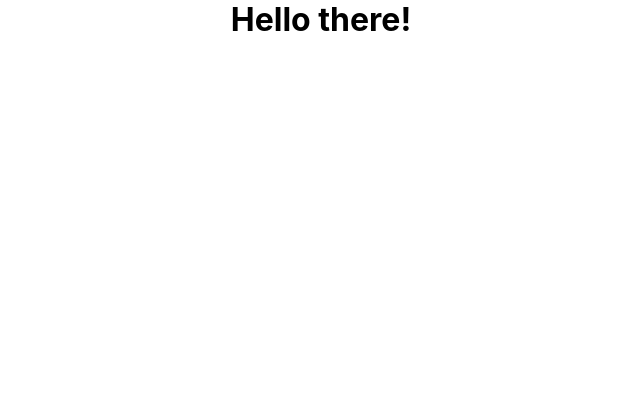
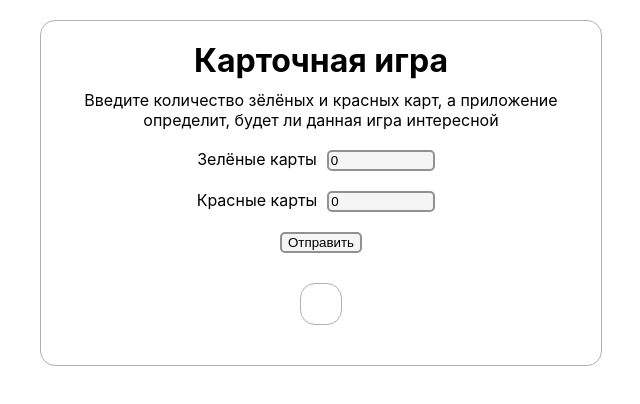
Before and after one commit to staelerss/cardGame, a React (Create React App) app in the folder card-game/: page / in a window 1280 px wide. Shown: the top 404 px of the page, without its empty margins (319-959 px from the left). Built offline with nearby package versions, Linux system fonts and the light colour scheme.

Commit message:
added useState react hook, event listeners for green card and red card quantity in inputs, finished general css styling of components

```diff
--- a/card-game/src/components/cardGame.jsx
+++ b/card-game/src/components/cardGame.jsx
@@ -1,7 +1,32 @@
-import React from "react";
+import React,{useState} from "react";
+import './styles.css';
 export const CardGame = () => {
+    const [greenCardState, setGreenCardState] =useState(0);
+    const [redCardState, setRedCardState] = useState(0);
+
+    //🟩🟥
+
+    const setGreenCardValue = (event) => {
+        setGreenCardState(event.target.value);
+    }
+
+    const setRedCardValue = (event) => {
+        setRedCardState(event.target.value);
+    }
+
     return (
-        <h1>Hello there!</h1>
+        <div className="cardGame-wrapper">
+            <h1>Карточная игра</h1>
+            <p>Введите количество зёлёных и красных карт, а приложение определит, будет ли данная игра интересной</p>
+            <form className="cardGame-form">
+                <label>Зелёные карты<input className="cardGame-element" type="number" name="greenCard" value={greenCardState} onChange={setGreenCardValue} min="0" required></input></label>
+                <label>Красные карты<input className="cardGame-element" type="number" name="redCard" value={redCardState} onChange={setRedCardValue} min="0" required></input></label>
+                <button className="cardGame-element" type="submit">Отправить</button>
+                <div className="cardGame-wrapper">
+                    <output placeholder="123"></output>
+                </div>
+            </form>
+        </div>
     )
 
 }
--- /dev/null
+++ b/card-game/src/components/styles.css
@@ -0,0 +1,36 @@
+p {
+    text-align: center;
+    max-width: 500px;
+    padding: 10px;
+}
+
+.cardGame-wrapper {
+    display: flex;
+    flex-direction: column;
+    align-items: center;
+    justify-content: center;
+    margin: 20px;
+    padding: 20px;
+    border: 1px solid #b0b0b0;
+    border-radius: 15px;
+}
+
+.cardGame-form {
+    display: flex;
+    flex-direction: column;
+    justify-content: center;
+    align-items: center;
+}
+
+.cardGame-element {
+    margin: 10px;
+    max-width: 100px;
+    border: 2px solid #919191;
+    border-radius: 5px;
+    background-color: #f5f5f5;
+}
+
+.cardGame-element:hover {
+    transition-duration: 250ms;
+    background-color: #dedede;
+}
```
